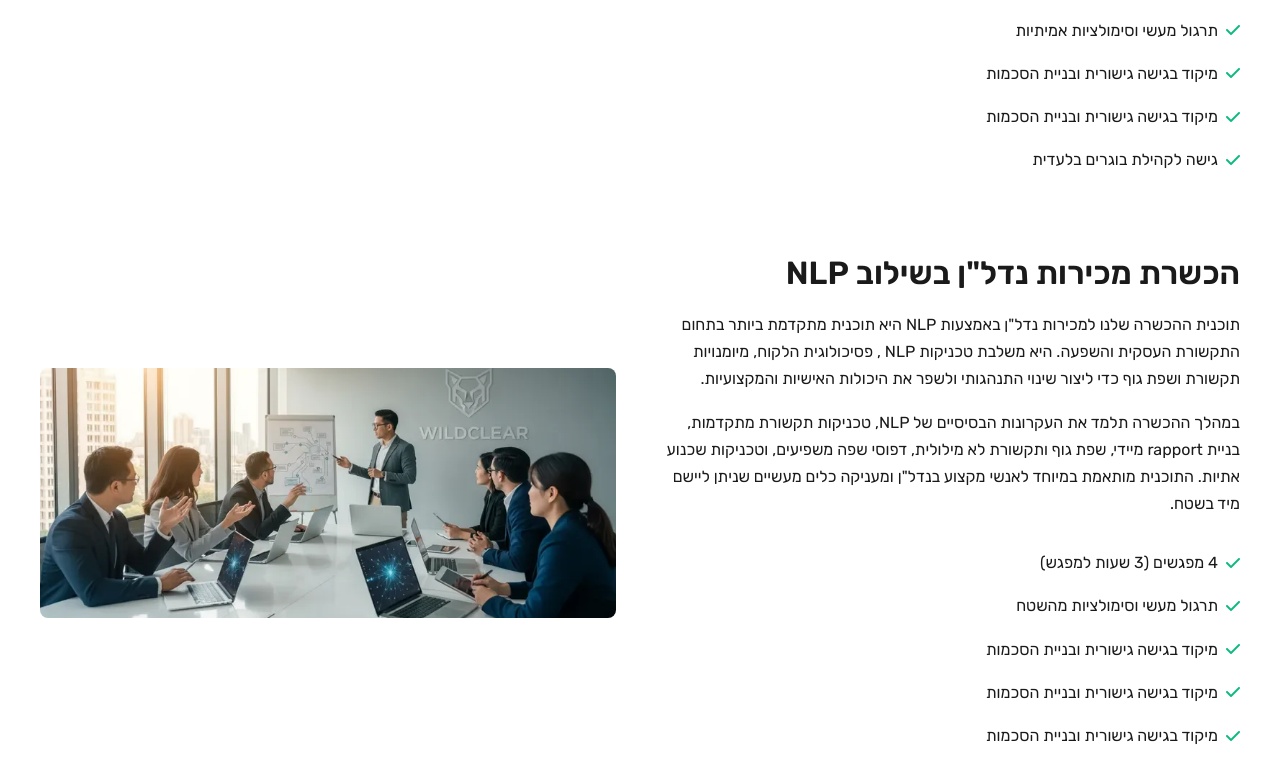
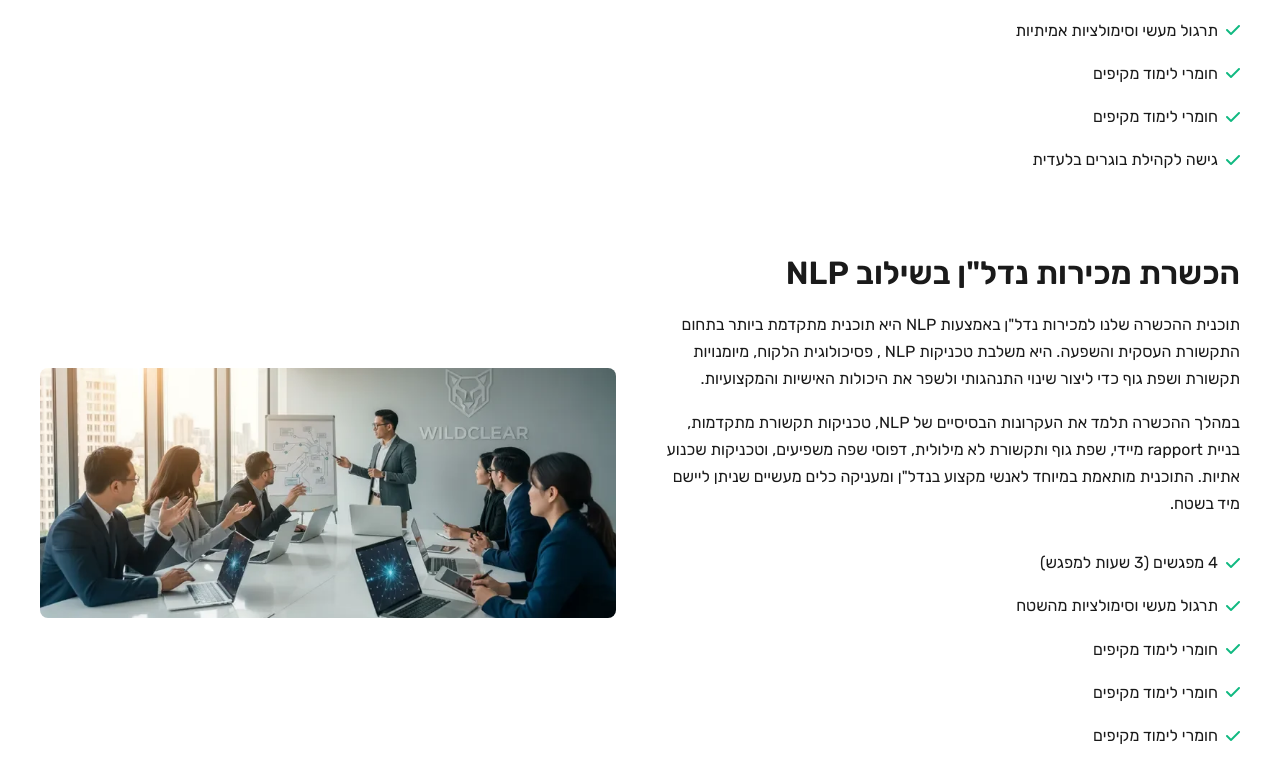
Before and after one commit to slipwoker/zappy-website-3ca70348-078e-49e8-a817-959bba59687f, a plain HTML site: page public/services.html in a window 1280 px wide. Shown: the part 834-1600 px from the top of the page. Drawn offline with Linux system fonts and the light colour scheme; no server answers.

Commit message:
Update text content: "מיקוד בגישה גישורית ובניית הסכמות" → "חומרי לימוד מקיפים"

```diff
--- a/public/services.html
+++ b/public/services.html
@@ -323,8 +323,8 @@
           <ul class="service-features">
             <li><i class="fas fa-check"></i>12 מפגשים מפוצצים בתוכן</li>
             <li><i class="fas fa-check"></i>תרגול מעשי וסימולציות אמיתיות</li>
-            <li><i class="fas fa-check"></i>מיקוד בגישה גישורית ובניית הסכמות</li>
-            <li><i class="fas fa-check"></i>מיקוד בגישה גישורית ובניית הסכמות</li>
+            <li><i class="fas fa-check"></i>חומרי לימוד מקיפים</li>
+            <li><i class="fas fa-check"></i>חומרי לימוד מקיפים</li>
             <li><i class="fas fa-check"></i> גישה לקהילת בוגרים בלעדית</li>
           </ul>
         </div>
@@ -344,9 +344,9 @@
           <ul class="service-features">
             <li><i class="fas fa-check"></i> 4 מפגשים (3 שעות למפגש)</li>
             <li><i class="fas fa-check"></i> תרגול מעשי וסימולציות מהשטח</li>
-            <li><i class="fas fa-check"></i> מיקוד בגישה גישורית ובניית הסכמות</li>
-            <li><i class="fas fa-check"></i> מיקוד בגישה גישורית ובניית הסכמות</li>
-            <li><i class="fas fa-check"></i> מיקוד בגישה גישורית ובניית הסכמות</li>
+            <li><i class="fas fa-check"></i> חומרי לימוד מקיפים</li>
+            <li><i class="fas fa-check"></i> חומרי לימוד מקיפים</li>
+            <li><i class="fas fa-check"></i> חומרי לימוד מקיפים</li>
           </ul>
         </div>
       </div>
```
Also changed, not shown: services.html (+5 -5 lines).
